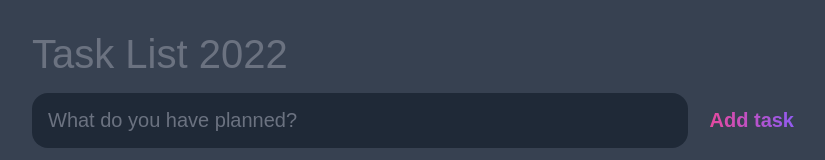
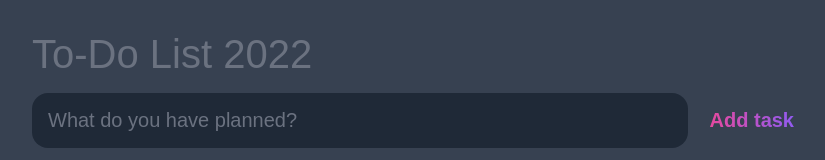
Before and after one commit to deadheaven07/To-Do-APP-List, a plain HTML site: page index.html in a window 1280 px wide. Shown: the top 160 px of the page, without its empty margins (224-1049 px from the left). Drawn offline with Linux system fonts and the light colour scheme.

Commit message:
Update index.html

```diff
--- a/index.html
+++ b/index.html
@@ -11,7 +11,7 @@
 <body>
 
 	<header>
-		<h1>Task List 2022</h1>
+		<h1>To-Do List 2022</h1>
 		<form id="new-task-form">
 			<input
 				type="text"
```
